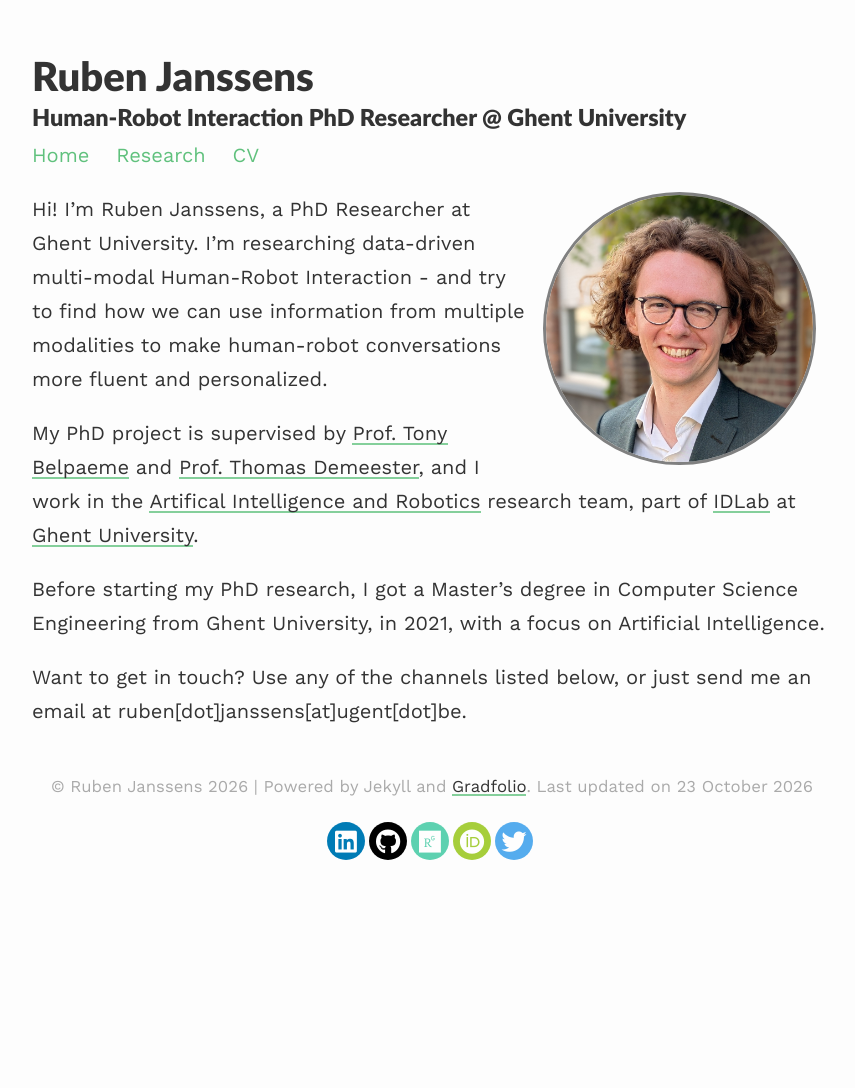
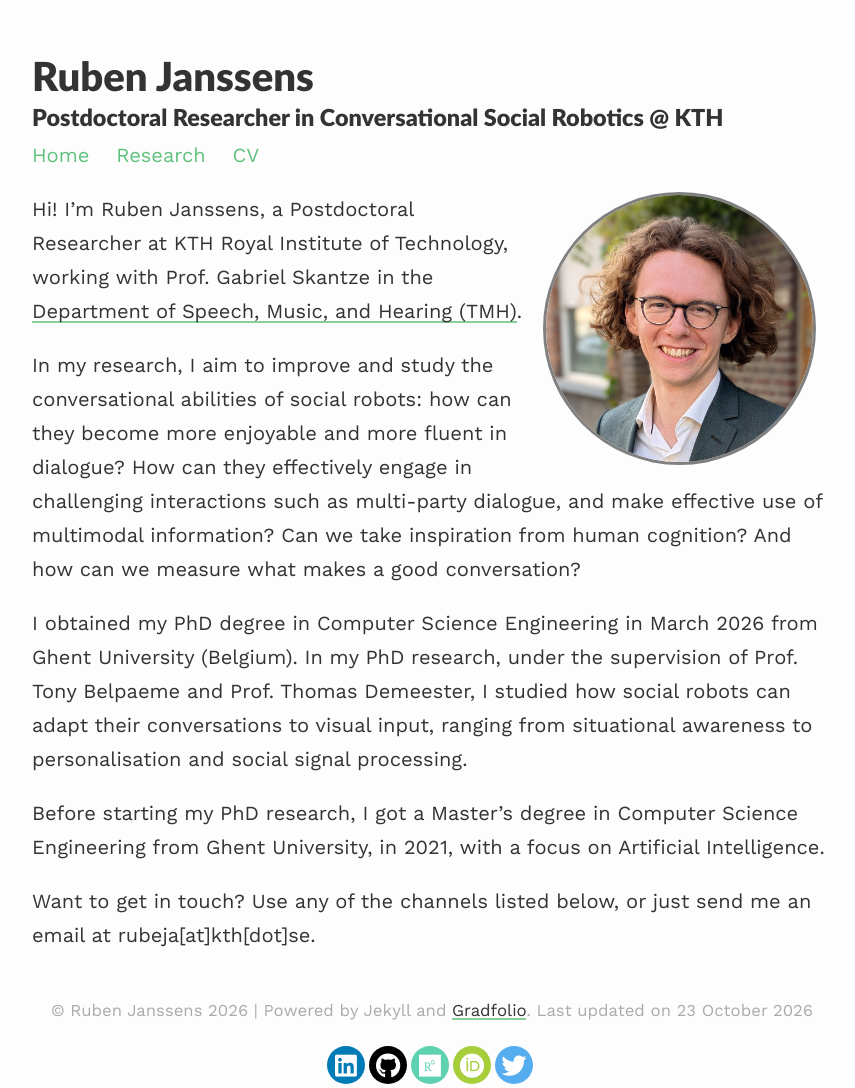
Before and after one commit to rubenjanss/rubenjanss.github.io, a Jekyll site: the page built from index.md, in a window 1280 px wide. Shown: the whole page, without its empty margins (208-1063 px from the left). Built offline with Jekyll 4.4.1, drawn with Linux system fonts in a browser that asks for light colours; nearby versions of some CDN libraries; before the commit the page ends 980 px from its top, so only the background shows below that.

Commit message:
up-to-date index

```diff
--- a/_config.yml
+++ b/_config.yml
@@ -1,7 +1,7 @@
 ### your site title here
 
 title: Ruben Janssens
-description: Human-Robot Interaction PhD Researcher @ Ghent University
+description: Postdoctoral Researcher in Conversational Social Robotics @ KTH
 
 baseurl: / #name of GitHub repository
 url: "" #custom url to be used instead of GitHub repository
--- a/index.md
+++ b/index.md
@@ -7,10 +7,12 @@ profile:
 published: true
 ---
 
-Hi! I'm Ruben Janssens, a PhD Researcher at Ghent University. I'm researching data-driven multi-modal Human-Robot Interaction - and try to find how we can use information from multiple modalities to make human-robot conversations more fluent and personalized.
+Hi! I'm Ruben Janssens, a Postdoctoral Researcher at KTH Royal Institute of Technology, working with Prof. Gabriel Skantze in the [Department of Speech, Music, and Hearing (TMH)](https://www.kth.se/tmh).
 
-My PhD project is supervised by [Prof. Tony Belpaeme](https://www.tonybelpaeme.me) and [Prof. Thomas Demeester](https://tdmeeste.github.io/), and I work in the [Artifical Intelligence and Robotics](https://airo.ugent.be) research team, part of [IDLab](https://idlab.technology) at [Ghent University](https://www.ugent.be/en).
+In my research, I aim to improve and study the conversational abilities of social robots: how can they become more enjoyable and more fluent in dialogue? How can they effectively engage in challenging interactions such as multi-party dialogue, and make effective use of multimodal information? Can we take inspiration from human cognition? And how can we measure what makes a good conversation?
+
+I obtained my PhD degree in Computer Science Engineering in March 2026 from Ghent University (Belgium). In my PhD research, under the supervision of Prof. Tony Belpaeme and Prof. Thomas Demeester, I studied how social robots can adapt their conversations to visual input, ranging from situational awareness to personalisation and social signal processing.
 
 Before starting my PhD research, I got a Master's degree in Computer Science Engineering from Ghent University, in 2021, with a focus on Artificial Intelligence.
 
-Want to get in touch? Use any of the channels listed below, or just send me an email at ruben[dot]janssens[at]ugent[dot]be.
+Want to get in touch? Use any of the channels listed below, or just send me an email at rubeja[at]kth[dot]se.
```
